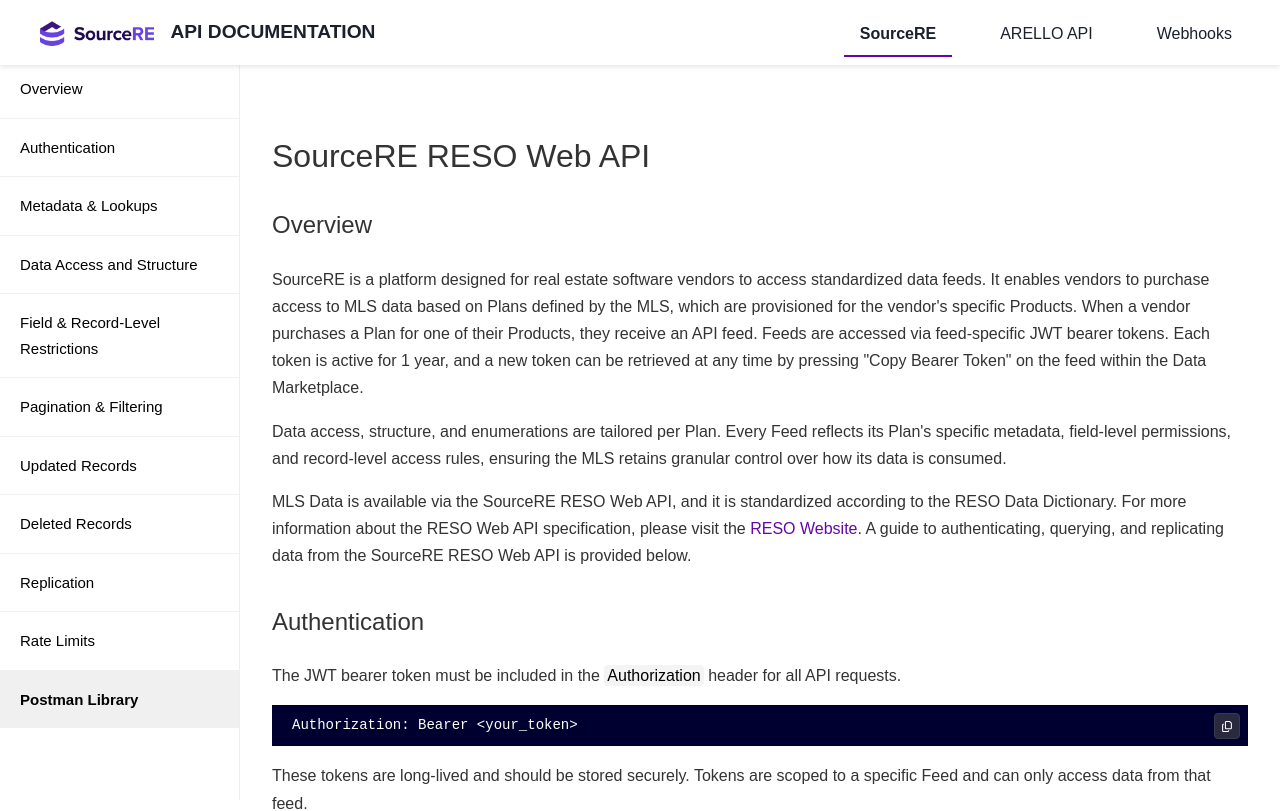
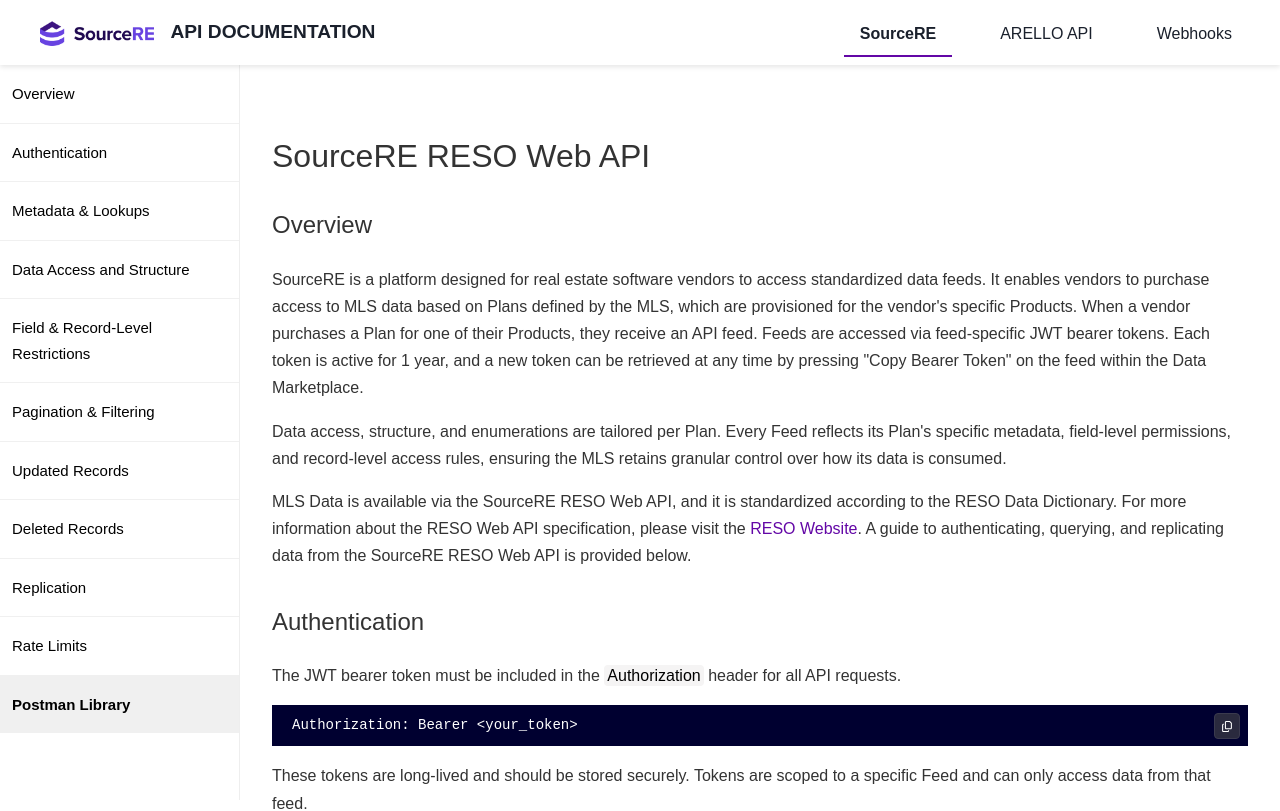
Before and after one commit to Source-RE/sourcere-api-docs, a React (Vite) app: page /sourcere#1 in a window 1280 px wide. Shown: the top 811 px of the page. Built offline with nearby package versions, Linux system fonts and the light colour scheme.

Commit message:
Fix top bar overlap on siderbar and sidebar bold extra lines

```diff
--- a/src/content/webhooks/bestPractices.ts
+++ b/src/content/webhooks/bestPractices.ts
@@ -8,7 +8,15 @@
   {
     type: 'list',
     items: [
-      'Track for deduplication: Resource name, Resource record key, Entity event sequence.',
+      'Track for deduplication:',
+      {
+        type: 'list',
+        items: [
+          'Resource name',
+          'Resource record key',
+          'Entity event sequence',
+        ],
+      },
       'Pull records using the Web API as needed because webhooks only notify of changes not the change itself.',
       'Acknowledge POSTs quickly, even if full processing is deferred.',
     ],
--- a/src/styles/components/sidebar.css
+++ b/src/styles/components/sidebar.css
@@ -1,9 +1,9 @@
 .sidebar {
   position: fixed;
-  top: 60px;
+  top: 65px;
   left: 0;
   width: 240px;
-  height: calc(100vh - 60px);
+  height: calc(100vh - 65px);
   background: #ffffff;
   border-right: 1px solid #eee;
   overflow-y: auto;
@@ -30,7 +30,7 @@
 
 .sidebar__link {
   display: block;
-  padding: 16px 20px;
+  padding: 16px 12px;
   color: #000000;
   font-size: 15px;
   font-weight: 500;
```
